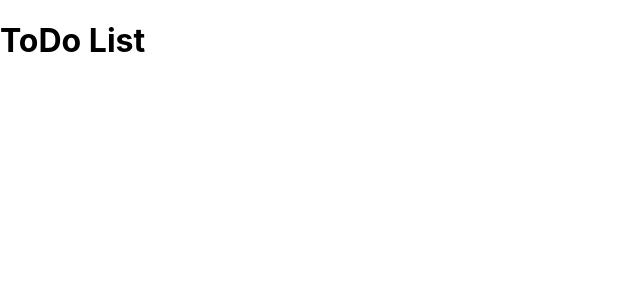
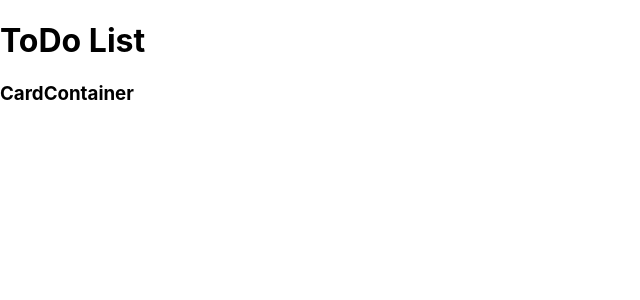
Before and after one commit to Klhalls89/To-Do-JC, a React (Create React App) app: page / in a window 1280 px wide. Shown: the top 300 px of the page, without its empty margins (0-640 px from the left). Built offline with nearby package versions, Linux system fonts and the light colour scheme.

Commit message:
Add CardContainer to App

```diff
--- a/src/components/App/App.js
+++ b/src/components/App/App.js
@@ -1,4 +1,5 @@
 import React, { Component } from 'react';
+import CardContainer from '../CardContainer/CardContainer'
 
 
 class App extends Component {
@@ -7,15 +8,16 @@ class App extends Component {
     this.state = {
       todos: []
     };
-  }
+  };
 
   render() {
     return (
       <div className="App">
         <h1>ToDo List</h1>
+        <CardContainer />
       </div>
     )
-  }
-}
+  };
+};
 
 export default App;
--- a/src/components/CardContainer/CardContainer.js
+++ b/src/components/CardContainer/CardContainer.js
@@ -0,0 +1,12 @@
+import React from 'react';
+import Card from '../Card/Card'
+
+const CardContainer = (props) => {
+  return (
+    <div>
+      <h3>CardContainer</h3>
+    </div>
+  )
+};
+
+export default CardContainer;
```
